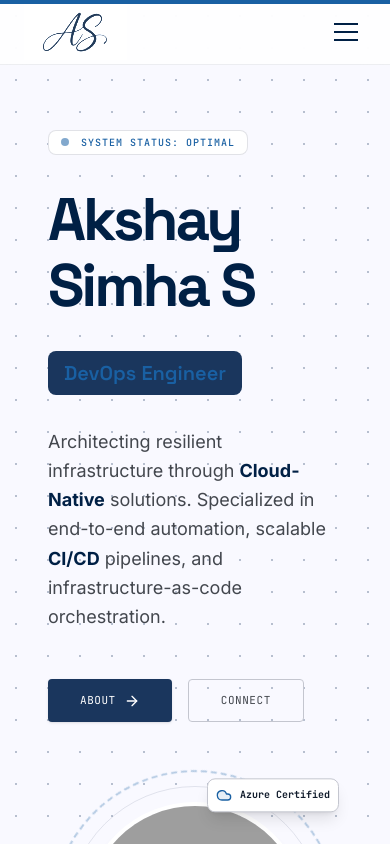
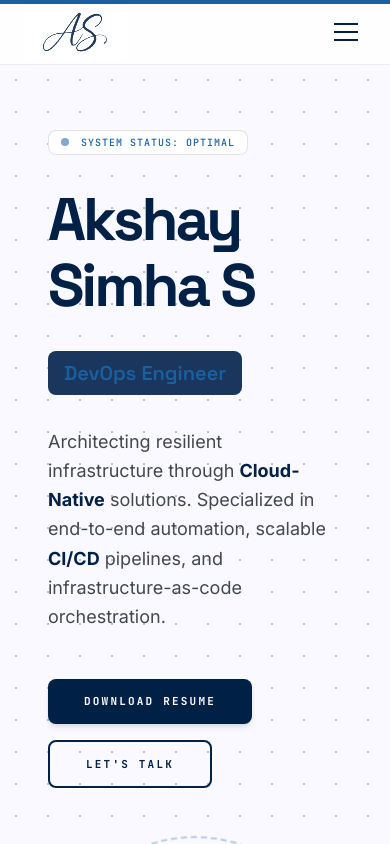
Before and after one commit to Akshay-Simha/akshay-simha-web-portfolio, a React (Vite) app: page / in a window 390 px wide. Shown: the top 844 px of the page. Built offline with nearby package versions, Linux system fonts and the light colour scheme; grey boxes are pictures that could not be loaded; a web font is replaced by a local one.

Commit message:
feat: add download resume button
Replace the navigation link with a primary call-to-action button to allow visitors to download the resume directly.

```diff
--- a/src/App.tsx
+++ b/src/App.tsx
@@ -32,7 +32,8 @@ import {
   X,
   Copy,
   Check,
-  MessageSquare
+  MessageSquare,
+  Download
 } from "lucide-react";
 import React, { useState, useEffect, useRef } from "react";
 import { RECYCLING_STORE_LOCATOR_IMAGE } from "./data/project_images";
@@ -431,18 +432,17 @@ const HomeTab = ({ setActiveTab }: { setActiveTab: (t: string) => void }) => (
         </p>
 
         <div className="flex flex-wrap gap-4 pt-4">
+          <a
+            href="#"
+            className="bg-brand-primary text-white px-9 py-3.5 rounded-lg shadow-md hover:bg-brand-accent transition-all duration-300 font-mono text-[11px] font-bold uppercase tracking-[0.2em] flex items-center justify-center cursor-pointer"
+          >
+            DOWNLOAD RESUME
+          </a>
           <button
-            onClick={() => document.getElementById("About")?.scrollIntoView({ behavior: "smooth" })}
-            className="bg-brand-primary-container text-white px-8 py-3 rounded shadow-sm hover:bg-brand-accent transition-all duration-300 font-mono text-[11px] uppercase tracking-wider flex items-center gap-2 group cursor-pointer"
+            onClick={() => setActiveTab("Contact")}
+            className="bg-transparent border-2 border-brand-primary text-brand-primary px-9 py-3.5 rounded-lg font-mono text-[11px] font-bold uppercase tracking-[0.2em] hover:bg-brand-primary hover:text-white transition-all duration-300 cursor-pointer"
           >
-            <span>About</span>
-            <ArrowRight size={16} className="group-hover:translate-x-1 transition-transform" />
-          </button>
-          <button
-            onClick={() => document.getElementById("Contact")?.scrollIntoView({ behavior: "smooth" })}
-            className="border border-brand-border text-brand-muted px-8 py-3 rounded font-mono text-[11px] uppercase tracking-wider hover:bg-slate-50 transition-all duration-300 cursor-pointer"
-          >
-            Connect
+            LET'S TALK
           </button>
         </div>
       </div>
@@ -1049,7 +1049,7 @@ Best regards,
               </div>
               <ArrowUpRight size={20} className="text-brand-muted group-hover:text-brand-accent transition-colors" />
             </div>
-            <h3 className="font-display text-2xl font-bold text-brand-primary mb-4">Gmail</h3>
+            <h3 className="font-display text-2xl font-bold text-brand-primary mb-4">Email</h3>
             <p className="text-brand-muted mb-8 leading-relaxed">
               Reach out directly for project collaborations, technical consultations, or professional inquiries. I typically respond to architectural proposals within 24 hours.
             </p>
@@ -1317,52 +1317,7 @@ const AboutTab = ({ setActiveTab }: { setActiveTab: (t: string) => void }) => (
       </div>
     </div>
 
-    {/* Career Trajectory (Timeline Style) */}
-    <div className="max-w-5xl mx-auto bg-[#F8F9FD] py-16 md:py-24 px-6 md:px-12 rounded-[2rem] md:rounded-[3rem] border border-brand-border/30">
-      <motion.div
-        initial="hidden"
-        whileInView="visible"
-        viewport={{ once: true, margin: "-100px" }}
-        variants={headingContainerVariants}
-        className="mb-12 md:mb-16"
-      >
-        <motion.span variants={headingItemVariants} className="font-mono text-brand-accent text-xs tracking-[0.4em] mb-4 block">git log --oneline</motion.span>
-        <motion.h2 variants={headingItemVariants} className="font-display text-4xl md:text-5xl font-bold text-brand-primary tracking-tighter">Career Trajectory</motion.h2>
-      </motion.div>
-
-      <div className="space-y-16 relative">
-        {/* Timeline Line */}
-        <div className="absolute left-[19px] lg:left-1/2 top-4 bottom-4 w-[1px] bg-brand-border/50 lg:-translate-x-1/2" />
-
-        {RESUME_DATA.trajectory.map((job, i) => (
-          <div key={job.role} className={`relative flex flex-col lg:flex-row justify-between items-start lg:items-center gap-10 md:gap-12 ${i % 2 === 1 ? 'lg:flex-row-reverse' : ''}`}>
-            {/* Dot/Icon */}
-            <div className="absolute left-0 lg:left-1/2 -translate-x-0 lg:-translate-x-1/2 w-10 h-10 bg-[#1a365d] border-2 border-brand-accent rounded-xl z-20 flex items-center justify-center shadow-lg">
-              <job.icon size={18} className="text-white" />
-            </div>
-
-            {/* Content Side 1: Header/Info */}
-            <div className={`w-full lg:w-[46%] pl-14 lg:pl-0 ${i % 2 === 0 ? 'lg:text-right lg:pr-8' : 'lg:text-left lg:pl-8'}`}>
-              <div className="mb-1">
-                <span className="font-mono text-[10px] text-brand-accent uppercase tracking-widest font-bold">{job.period}</span>
-                <h3 className="font-display text-2xl md:text-3xl font-bold text-brand-primary mt-1">{job.role}</h3>
-                {job.roleDetail && (
-                  <p className="font-mono text-[11px] text-brand-accent mt-1">{job.roleDetail}</p>
-                )}
-                <p className="font-display text-lg text-brand-muted mt-1">{job.company}</p>
-              </div>
-            </div>
-
-            {/* Content Side 2: Description */}
-            <div className={`w-full lg:w-[46%] pl-14 lg:pl-0 ${i % 2 === 0 ? 'lg:text-left lg:pl-8' : 'lg:text-right lg:pr-8'}`}>
-              <p className="text-brand-muted text-sm md:text-base leading-relaxed">
-                {job.desc}
-              </p>
-            </div>
-          </div>
-        ))}
-      </div>
-    </div>
+
 
   </div>
 );
```
